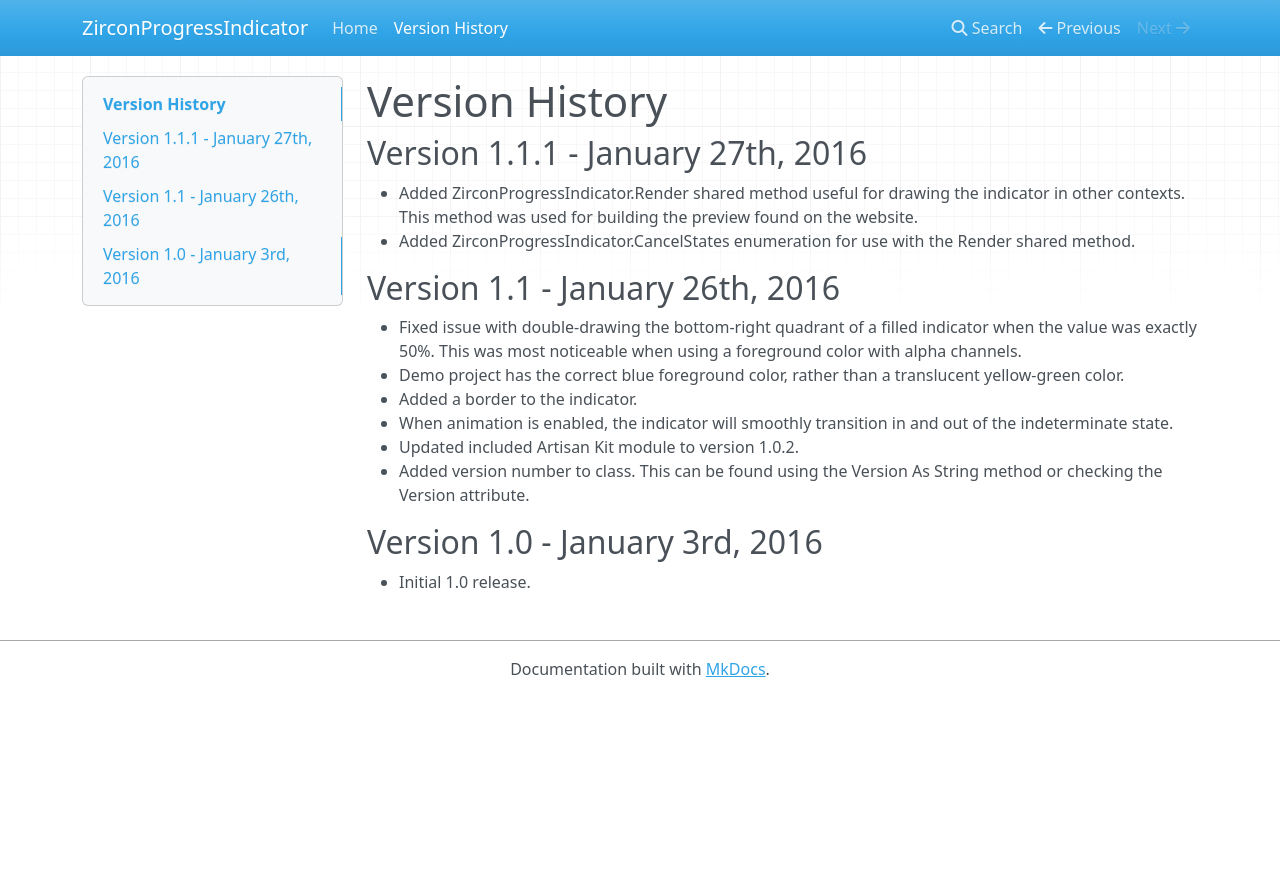
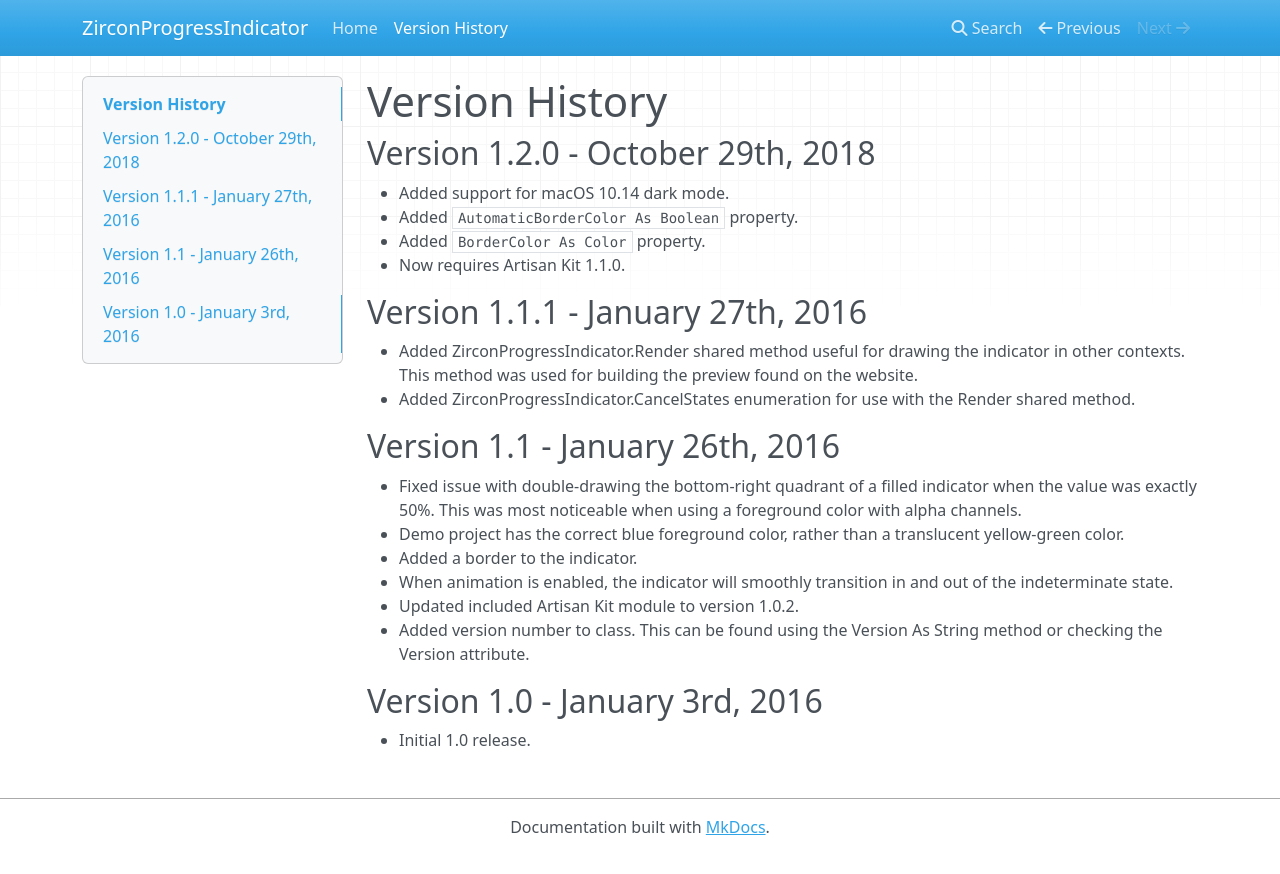
Before and after one commit to thommcgrath/ZirconProgressIndicator, an MkDocs documentation site: the page built from Documentation/docs/History.md, in a window 1280 px wide. Shown: the top 874 px of the page. Built offline with MkDocs 1.6.1, drawn with Linux system fonts in a browser that asks for light colours; nearby versions of some CDN libraries; old or Windows-style settings are respelled for this version of MkDocs.

Commit message:
More documentation updates.

```diff
--- a/Documentation/docs/History.md
+++ b/Documentation/docs/History.md
@@ -1,4 +1,11 @@
 # Version History
+
+## Version 1.2.0 - October 29th, 2018
+
+- Added support for macOS 10.14 dark mode.
+- Added `AutomaticBorderColor As Boolean` property.
+- Added `BorderColor As Color` property.
+- Now requires Artisan Kit 1.1.0.
 
 ## Version 1.1.1 - January 27th, 2016
 
```
Also changed, not shown: Documentation/docs/index.md (+1 -1 lines).
